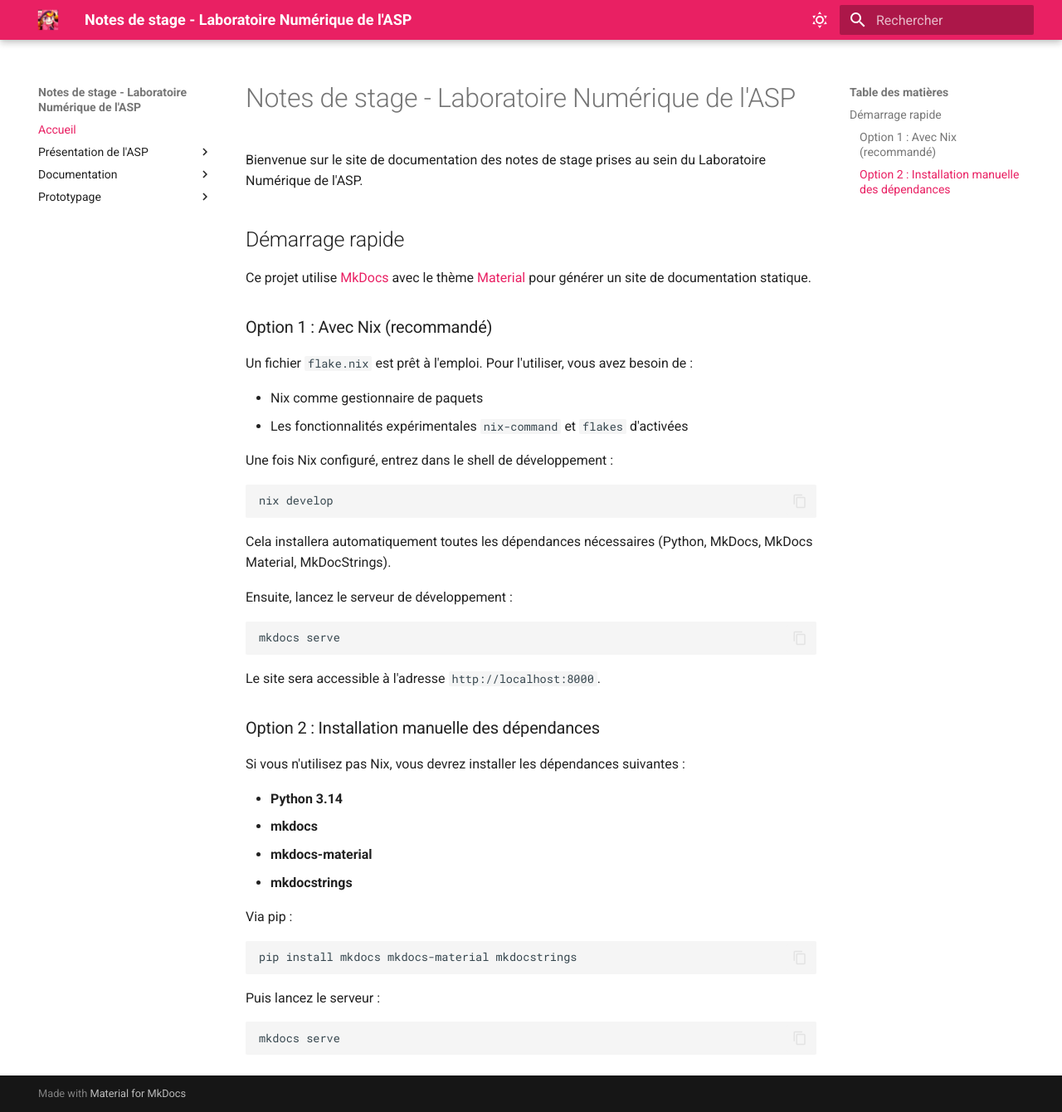
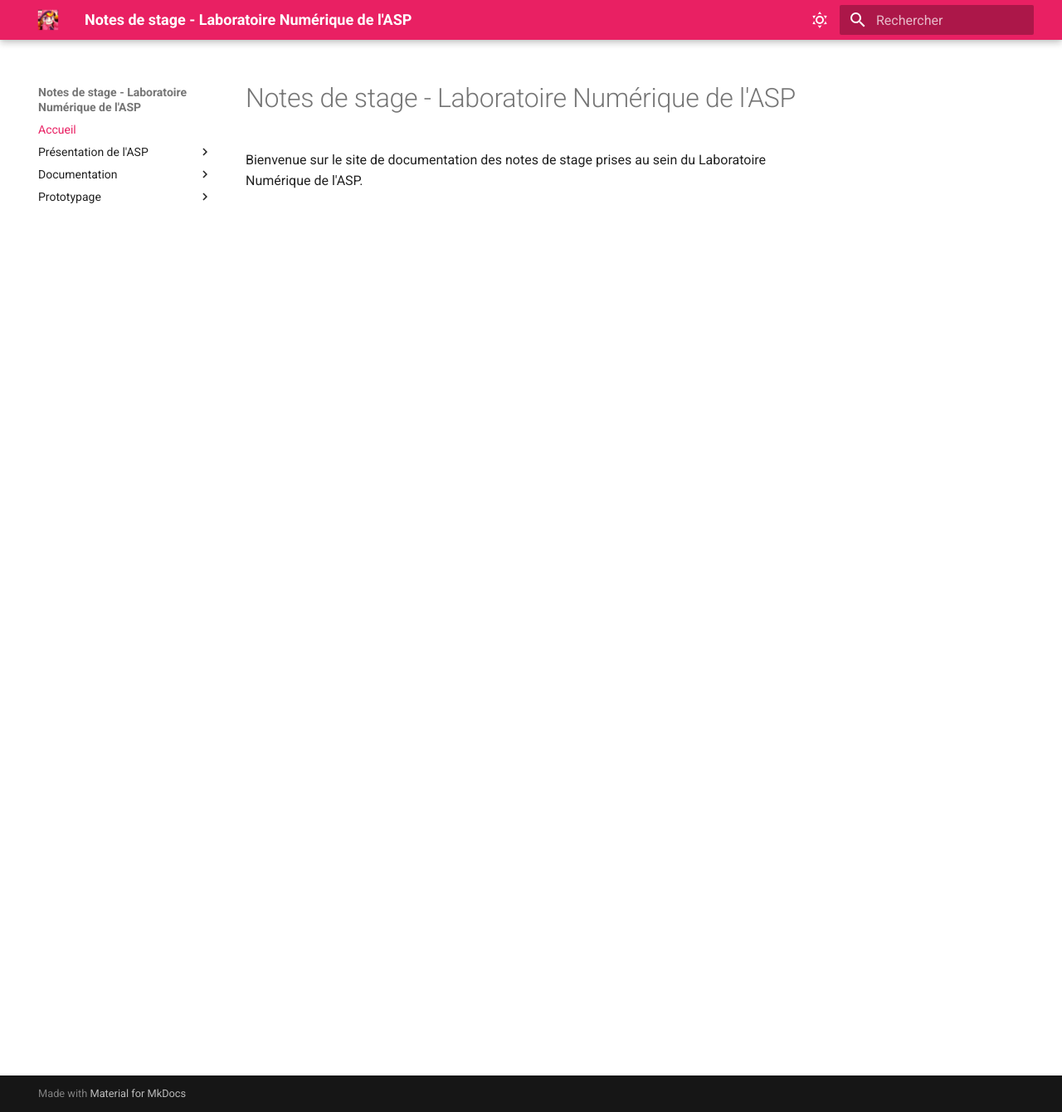
Before and after one commit to naguiagahnim/ASP-Mkdocs, an MkDocs documentation site: the page built from docs/index.md, in a window 1280 px wide and 1340 px high. Shown: the whole window at 83% size. Built offline with MkDocs 1.6.1 and Material for MkDocs 9.7.7, drawn with Linux system fonts in a browser that asks for light colours.

Commit message:
update index

````diff
--- a/docs/index.md
+++ b/docs/index.md
@@ -2,55 +2,3 @@
 
 Bienvenue sur le site de documentation des notes de stage prises au sein du
 Laboratoire Numérique de l'ASP.
-
-## Démarrage rapide
-
-Ce projet utilise [MkDocs](https://www.mkdocs.org/) avec le thème
-[Material](https://squidfunk.github.io/mkdocs-material/) pour générer un site de
-documentation statique.
-
-### Option 1 : Avec Nix (recommandé)
-
-Un fichier `flake.nix` est prêt à l'emploi. Pour l'utiliser, vous avez besoin de
-:
-
-- Nix comme gestionnaire de paquets
-- Les fonctionnalités expérimentales `nix-command` et `flakes` d'activées
-
-Une fois Nix configuré, entrez dans le shell de développement :
-
-```bash
-nix develop
-```
-
-Cela installera automatiquement toutes les dépendances nécessaires (Python,
-MkDocs, MkDocs Material, MkDocStrings).
-
-Ensuite, lancez le serveur de développement :
-
-```bash
-mkdocs serve
-```
-
-Le site sera accessible à l'adresse `http://localhost:8000`.
-
-### Option 2 : Installation manuelle des dépendances
-
-Si vous n'utilisez pas Nix, vous devrez installer les dépendances suivantes :
-
-- **Python 3.14**
-- **mkdocs**
-- **mkdocs-material**
-- **mkdocstrings**
-
-Via pip :
-
-```bash
-pip install mkdocs mkdocs-material mkdocstrings
-```
-
-Puis lancez le serveur :
-
-```bash
-mkdocs serve
-```
````
